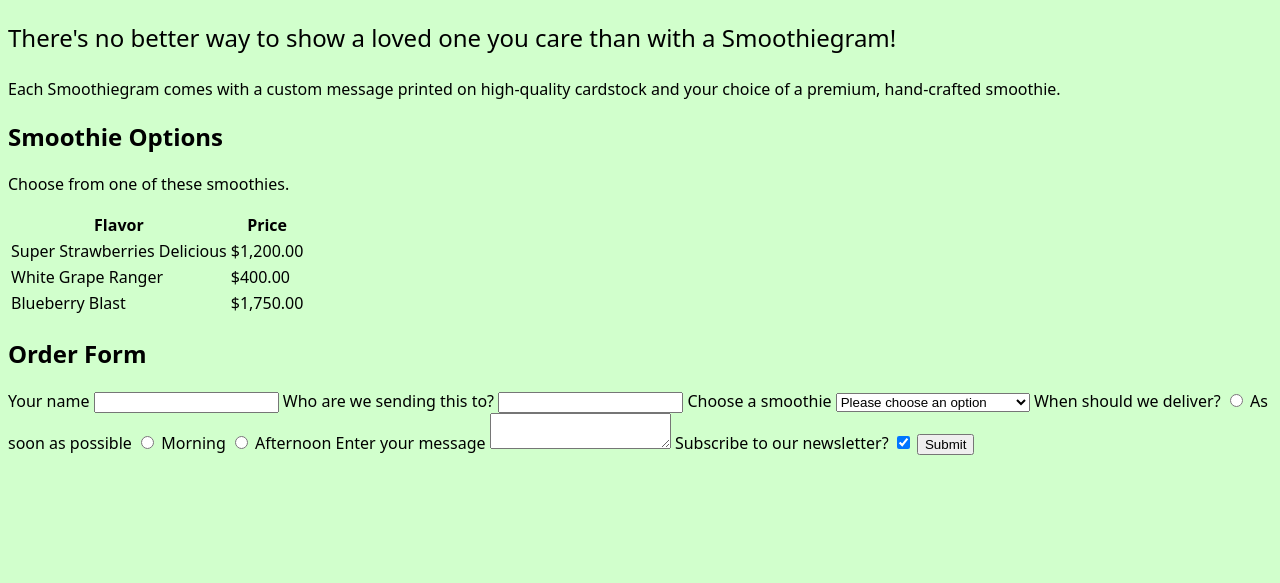
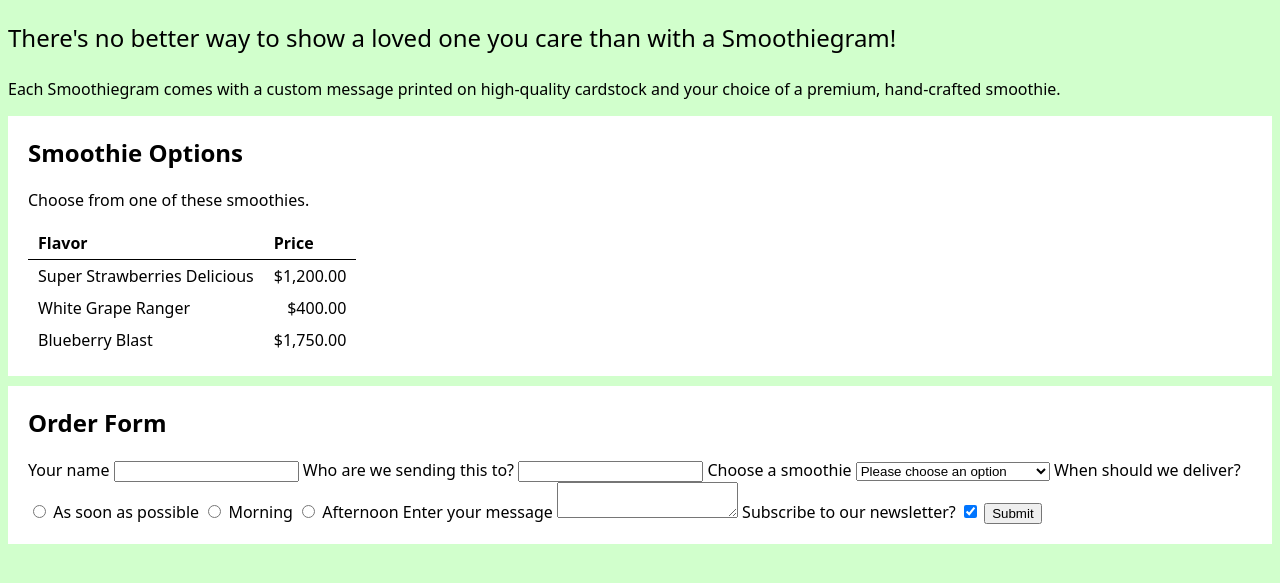
Before and after one commit to ScottBiscuit/wb-html-css-basics, a plain HTML site: page index.html in a window 1280 px wide. Shown: the part 67-650 px from the top of the page. Drawn offline with Linux system fonts and the light colour scheme.

Commit message:
styled the form

```diff
--- a/index.html
+++ b/index.html
@@ -31,15 +31,15 @@
           <tbody>
             <tr>
               <td>Super Strawberries Delicious</td>
-              <td>$1,200.00</td>
+              <td class="price">$1,200.00</td>
             </tr>
             <tr>
               <td>White Grape Ranger</td>
-              <td>$400.00</td>
+              <td class="price">$400.00</td>
             </tr>
             <tr>
               <td>Blueberry Blast</td>
-              <td>$1,750.00</td>
+              <td class="price">$1,750.00</td>
             </tr>
           </tbody>
 
--- a/styles.css
+++ b/styles.css
@@ -3,7 +3,36 @@ body {
     background: #d1ffcc;
 }
 
-.lead {
+p.lead {
     font-size: 1.5em;
     font-weight: 300;
 }
+
+section {
+    background: white;
+    padding: 20px;
+    margin: 10px 0;
+}
+
+section h2 {
+    margin-top: 0;
+}
+
+th {
+    text-align: start;
+    border-bottom: 1px solid black;
+}
+
+table {
+    border-collapse: collapse;
+}
+
+th, td {
+    padding: 5px 10px;
+}
+
+
+
+td.price  {
+    text-align: end;
+}
```
